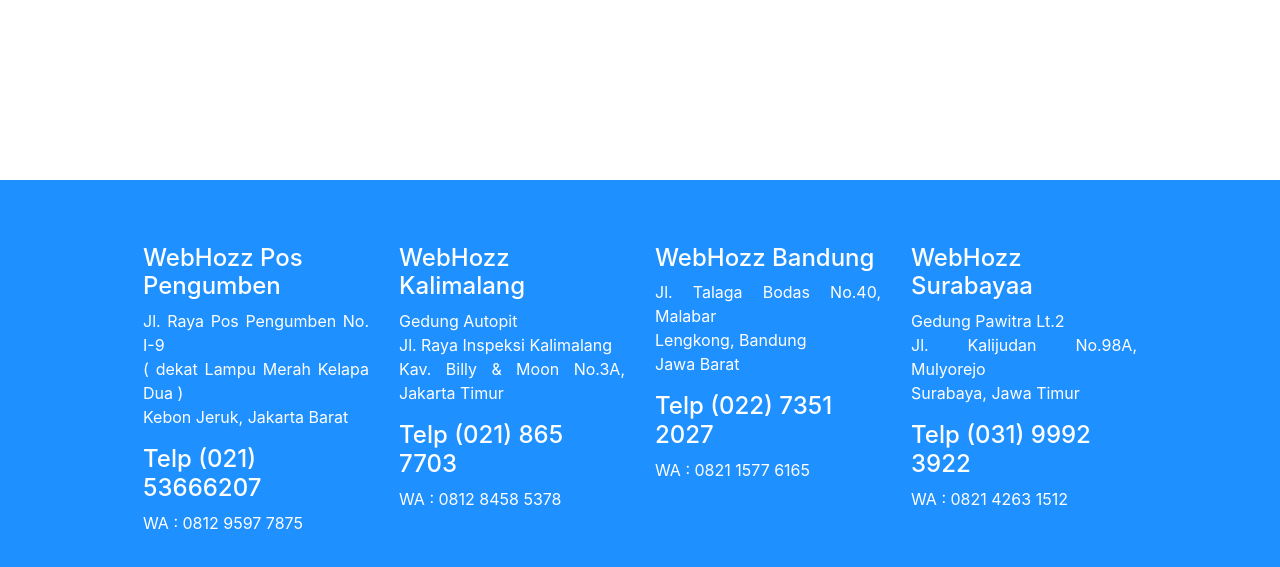
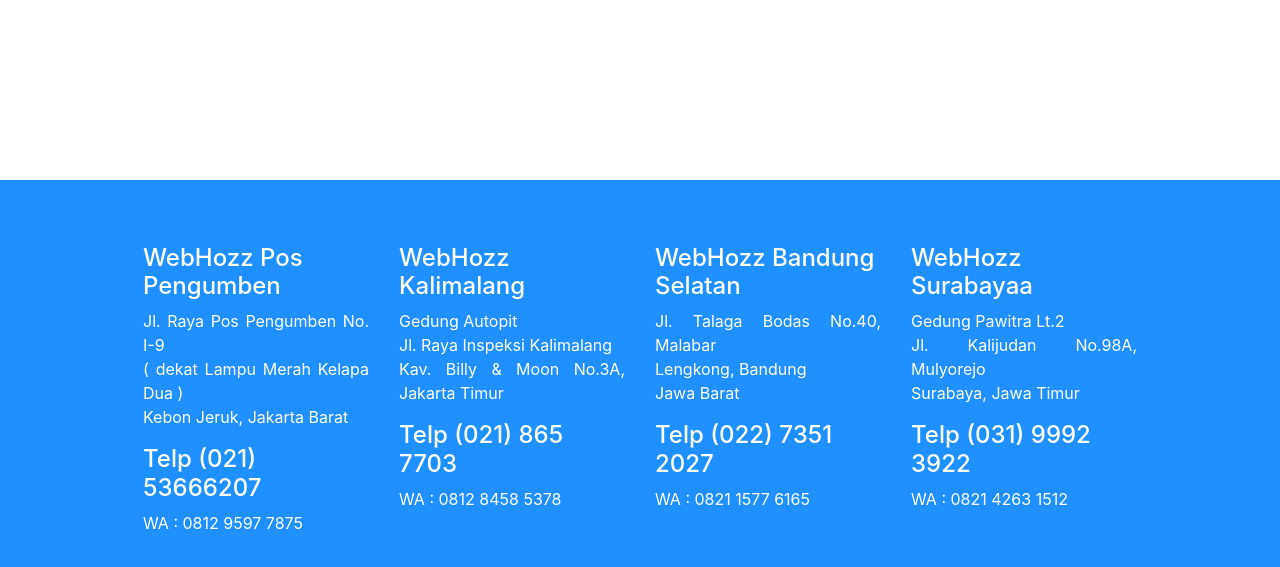
Before and after one commit to ahmadzaki5758/ahmadzaki5758.github.io, a plain HTML site: page index.html in a window 1280 px wide. Shown: the part 754-1321 px from the top of the page. Drawn offline with Linux system fonts and the light colour scheme; files that its build step writes are made by us from their sources.

Commit message:
zaki pull

```diff
--- a/index.html
+++ b/index.html
@@ -138,7 +138,7 @@
    			 WA : 0812 8458 5378
    		 </div>
    		 <div class="col-sm-3">
-   			 <h4>WebHozz Bandung</h4>
+   			 <h4>WebHozz Bandung Selatan</h4>
    			 <p align="justify">
    				 Jl. Talaga Bodas No.40, Malabar <br>
    				 Lengkong, Bandung <br>
```
